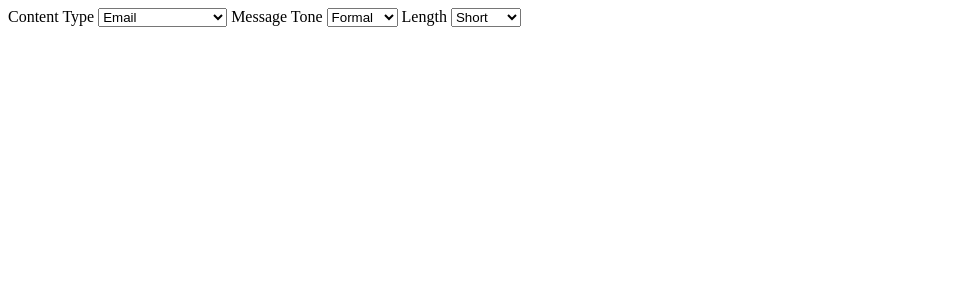
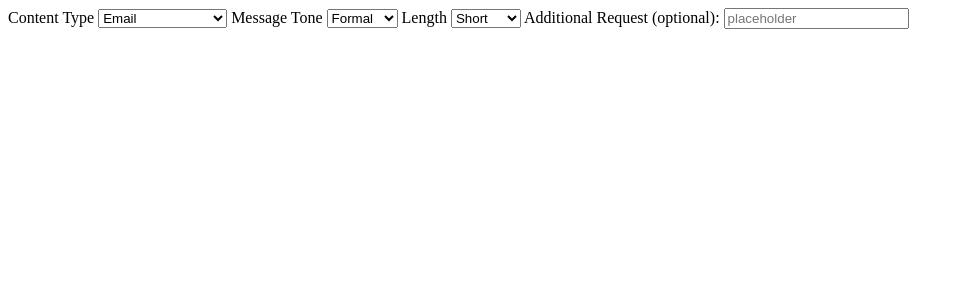
Before and after one commit to amineahres/wraiter, a Flask app: page / in a window 1280 px wide. Shown: the top 300 px of the page, without its empty margins (0-964 px from the left). Run offline with Flask 3, Linux system fonts and the light colour scheme.

Commit message:
Update index.html

```diff
--- a/templates/index.html
+++ b/templates/index.html
@@ -24,7 +24,8 @@
             <option value="medium">Medium</option>
             <option value="long">Long</option>
         </select>
-
+        <label for="additional_request">Additional Request (optional):</label>
+        <input type="text" name="additional_request" id="additional_request" placeholder="placeholder">
     </form>
 
     {% if chatgpt_response %}
```
